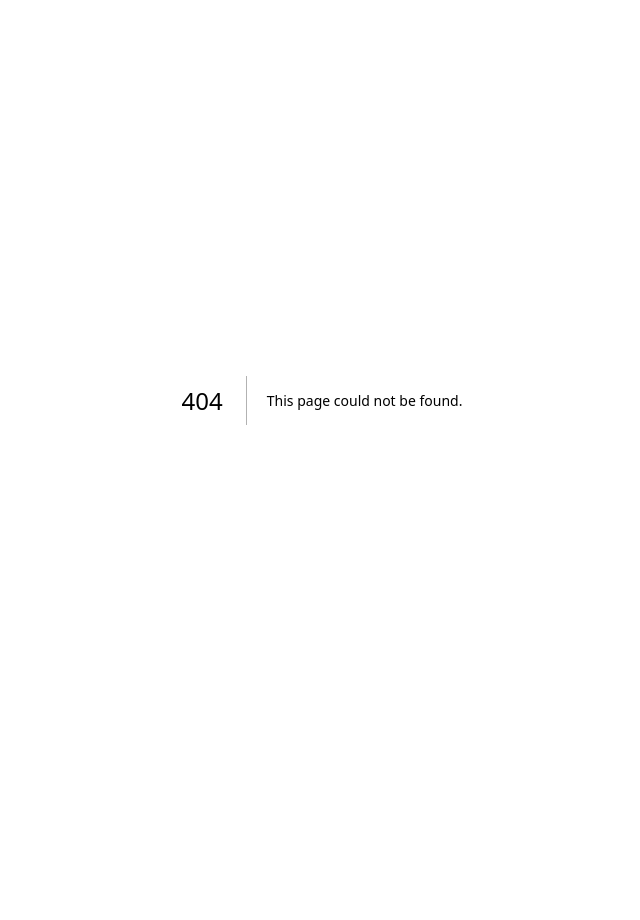
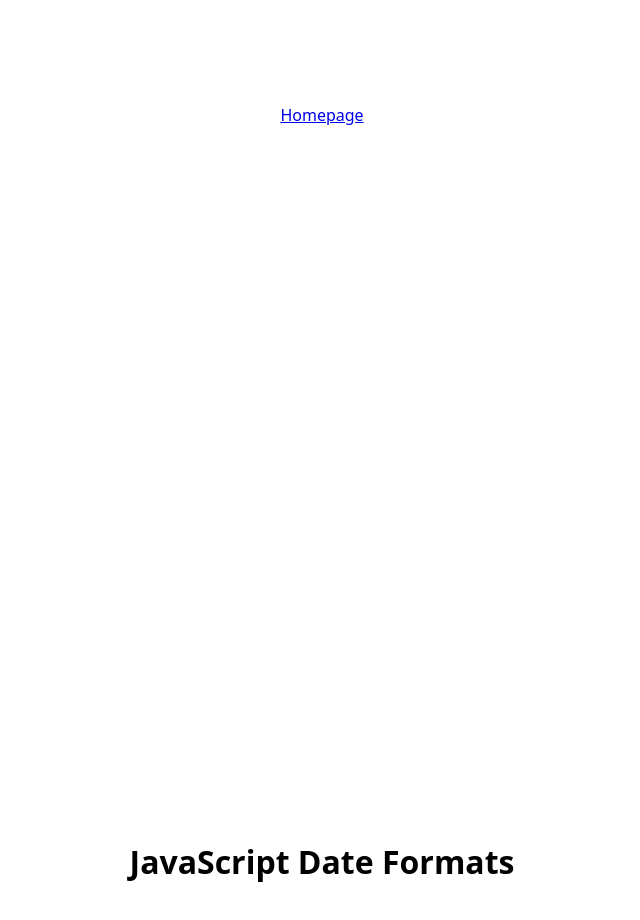
Before and after one commit to GoulartAugusto/javascript-index, a Next.js app: page /JavaScriptDateFormats in a window 1280 px wide. Before the commit this address had no page. Shown: the top 920 px of the page, without its empty margins (318-958 px from the left). Before the commit the page ends 800 px from the top, so only its background shows below. Built offline with nearby package versions, Linux system fonts and the light colour scheme.

Commit message:
add: JavaScript Date Objects description page

```diff
--- a/src/app/page.jsx
+++ b/src/app/page.jsx
@@ -76,6 +76,7 @@ export default function Home() {
             <li><Link href='/JavaScriptArrayIteration'>JavaScript Array Iteration</Link></li>
             <li><Link href='/JavaScriptArrayConst'>JavaScript Array Const</Link></li>
             <li><Link href='/JavaScriptDateObjects'>JavaScript Date Objects</Link></li>
+            <li><Link href='/JavaScriptDateFormats'>JavaScript Date Formats</Link></li>
             <li></li>
             <li></li>
             <li></li>
--- /dev/null
+++ b/src/pages/JavaScriptDateFormats.jsx
@@ -0,0 +1,17 @@
+import React from 'react';
+import styles from '../app/page.module.css';
+import Link from 'next/link';
+
+
+const JavaScriptDateFormats = () => {
+  return (
+    <main className={styles.main}>
+        <Link href='/'>Homepage</Link>
+
+        <h1>JavaScript Date Formats</h1>
+
+    </main>
+  )
+}
+
+export default JavaScriptDateFormats
```
Also changed, not shown: src/pages/JavaScriptDateObjects.jsx (+0 -41 lines).
